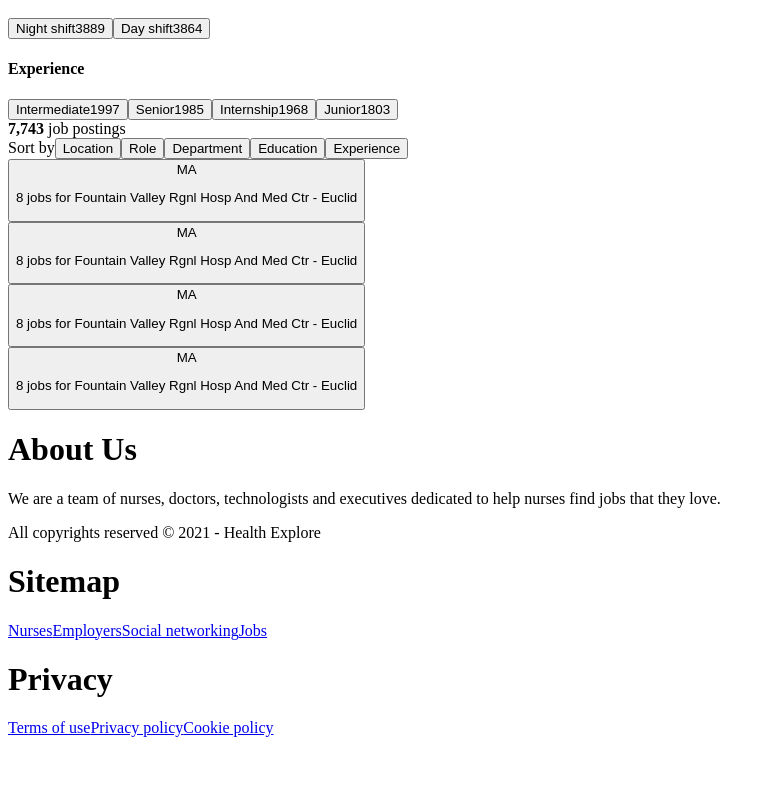
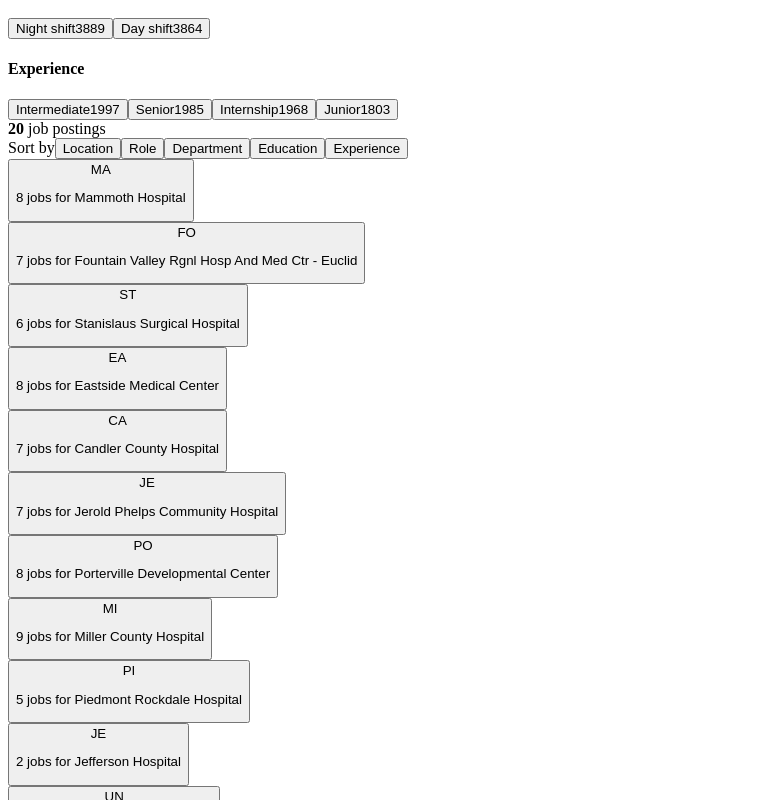
Before and after one commit to elmehdikamar/fullstack-test-ch, a Next.js app: page / in a window 1280 px wide. Shown: the part 640-1440 px from the top of the page, without its empty margins (0-772 px from the left). Before the commit the page ends 1385 px from the top, so only its background shows below. Built offline with nearby package versions, Linux system fonts and the light colour scheme.

Commit message:
populate job list

```diff
--- a/components/job_detail.js
+++ b/components/job_detail.js
@@ -3,11 +3,11 @@
         <div className="flex flex-col md:flex-row">
             <div className="flex-1 grid grid-flow-row grid-cols-1 md:grid-cols-2 text-gray-700 mt-10 text-sm gap-4">
                 <span className="font-semibold">Department:</span>
-                <p>Contra legem facit qui id facit quod lex prohibet. Cras mattis iudicium purus sit amet fermentum.</p>
+                <p>{props.department.map((item, index) => `${index != 0 ? ', ' : ''}${item}`)}</p>
                 <span className="font-semibold">Hours / shifts:</span>
-                <p>12 hours / Night shift</p>
+                <p>{props.hours} hours / {props.shift}</p>
                 <span className="font-semibold">Summary:</span>
-                <p>Unam incolunt Belgae, aliam Aquitani, tertiam. Nec dubitamus multa iter quae et nos invenerat. Curabitur blandit tempus ardua ridiculus sed magna. Tu quoque, Brute, fili mi, nihil timor populi, nihil!</p>
+                <p>{props.summary}</p>
             </div>
             <div className="row-span-3 flex flex-row md:flex-col items-center md:justify-center mt-5 md:mt-0 md:items-end space-x-4 md:space-x-0 md:space-y-4 md:w-2/6 text-sm">
                 <button className="py-3 px-4 rounded-xl text-white hover:bg-blue-900 bg-blue-500" type="button">Job details</button>
--- a/components/job_group_item.js
+++ b/components/job_group_item.js
@@ -4,21 +4,21 @@
 
 export default function JobGroupItem(props) {
 
+    const getInitials = (name) => {
+        return name.substr(0, 1).toUpperCase() + name.substr(1, 1).toUpperCase()
+    }
+
     const [jobsShown, setJobsShown] = useState(false)
     return (
         <div className="flex flex-col">
             <button onClick={() => setJobsShown(!jobsShown)} className="focus:outline-none flex flex-row items-center group" type="button">
-                <span className="bg-gray-300 group-hover:bg-blue-400 rounded-lg h-9 w-9 flex flex-shrink-0 items-center justify-center text-lg font-semibold text-white">MA</span>
-                <p className="text-left ml-4 text-gray-700 group-hover:text-gray-900">8 jobs for Fountain Valley Rgnl Hosp And Med Ctr - Euclid</p>
+                <span className="bg-gray-300 group-hover:bg-blue-400 rounded-lg h-9 w-9 flex flex-shrink-0 items-center justify-center text-lg font-semibold text-white">{getInitials(props.jobGroup.name)}</span>
+                <p className="text-left ml-4 text-gray-700 group-hover:text-gray-900">{props.jobGroup.total_jobs_in_hospital} jobs for {props.jobGroup.name}</p>
             </button>
 
             {jobsShown && <>
                 <div className="flex flex-col divide-y">
-                    <JobItem />
-                    <JobItem />
-                    <JobItem />
-                    <JobItem />
-                    <JobItem />
+                    {props.jobGroup.items.map((job) => <JobItem job={job} />)}
                 </div>
             </>}
         </div>
--- a/components/job_item.js
+++ b/components/job_item.js
@@ -1,3 +1,4 @@
+import moment from "moment";
 import { useState } from "react";
 import JobDetail from "./job_detail";
 
@@ -7,12 +8,16 @@
         <div className="flex flex-col py-5">
             <button onClick={() => setShowDetail(!showDetail)} type="button" className="focus:outline-none flex flex-col lg:flex-row items-start lg:items-center text-gray-700 hover:opacity-80 text-left">
                 <div className="flex flex-col flex-1">
-                    <p className="font-semibold">RN Outpatient Surgery</p>
-                    <p>Full-time | $19.95 - $37.93 an hour | Westlake Village, CA</p>
+                    <p className="font-semibold">{props.job.job_title}</p>
+                    <p>{props.job.job_type} | ${props.job.salary_range[0]} - ${props.job.salary_range[1]} an hour | {props.job.city}</p>
                 </div>
-                <span>3 weeks ago</span>
+                <span>{moment(props.job.created).fromNow()}</span>
             </button>
-            {showDetail && <JobDetail />}
+            {showDetail && <JobDetail
+                department={props.job.department}
+                hours={props.job.hours[0]}
+                shift={props.job.work_schedule}
+                summary={props.job.description} />}
         </div>
     )
 }
--- a/package.json
+++ b/package.json
@@ -9,10 +9,12 @@
   },
   "dependencies": {
     "@headlessui/react": "^0.3.1",
+    "moment": "^2.29.1",
     "next": "10.0.3",
     "react": "17.0.1",
     "react-dom": "17.0.1",
     "react-notifications": "^1.7.2",
+    "react-spinners": "^0.10.6",
     "tailwindcss": "^2.0.3"
   },
   "devDependencies": {
--- a/pages/index.js
+++ b/pages/index.js
@@ -1,5 +1,6 @@
 import Head from "next/head"
-import { useEffect } from "react"
+import { useEffect, useState } from "react"
+import { NotificationManager } from "react-notifications"
 import CardItem from "../components/card_item"
 import Footer from "../components/footer"
 import FooterLink from "../components/footer_link"
@@ -9,11 +10,27 @@
 import NavItem from "../components/nav_item"
 import ProfileContainer from "../components/profile_container"
 import SortItem from "../components/sort_item"
+import JobService from "../services/job"
+import { ClipLoader } from "react-spinners"
 
 function Index() {
 
+  const [jobs, setJobs] = useState([])
+  const [isLoading, setIsLoading] = useState(false)
+
+  const getAllJobs = async () => {
+    setIsLoading(true)
+    var response = await JobService.getJobs()
+    setIsLoading(false)
+    if (response.isSuccess) {
+      setJobs(response.data.jobs)
+    } else {
+      NotificationManager.error(response.errorText)
+    }
+  }
+
   useEffect(() => {
-    document.getElementsByTagName('body')[0].className = "bg-gray-100"
+    getAllJobs()
   }, [])
 
   return (
@@ -22,7 +39,8 @@
         <title>ClipboardHealth - Home</title>
       </Head>
       <div className="flex flex-row items-center">
-        <span className="text-gray-600 text-sm flex-1"><strong className="font-semibold">7,743</strong> job postings</span>
+        <span className="text-gray-600 text-sm flex-1">
+          <strong className="font-semibold">{jobs.length}</strong> job postings</span>
         <div className="flex-row space-x-5 text-sm text-gray-600 hidden lg:flex">
           <span className="text-gray-400">Sort by</span>
           <SortItem title="Location" />
@@ -33,10 +51,11 @@
         </div>
       </div>
       <div className="flex flex-col mt-10 space-y-5">
-        <JobGroupItem />
-        <JobGroupItem />
-        <JobGroupItem />
-        <JobGroupItem />
+        {isLoading ?
+          <div className="mx-auto my-auto p-10"><ClipLoader color='blue' size={45} /></div>
+          :
+          jobs.map((job) => <JobGroupItem jobGroup={job} />)
+        }
       </div>
     </>
   )
--- /dev/null
+++ b/services/job.js
@@ -0,0 +1,7 @@
+import API from "./api";
+
+export default class JobService {
+    static async getJobs() {
+        return API.fetch('GET', '/api/jobs')
+    }
+}
```
Also changed, not shown: 1 other file (tests, documents, lock files or other folders).
